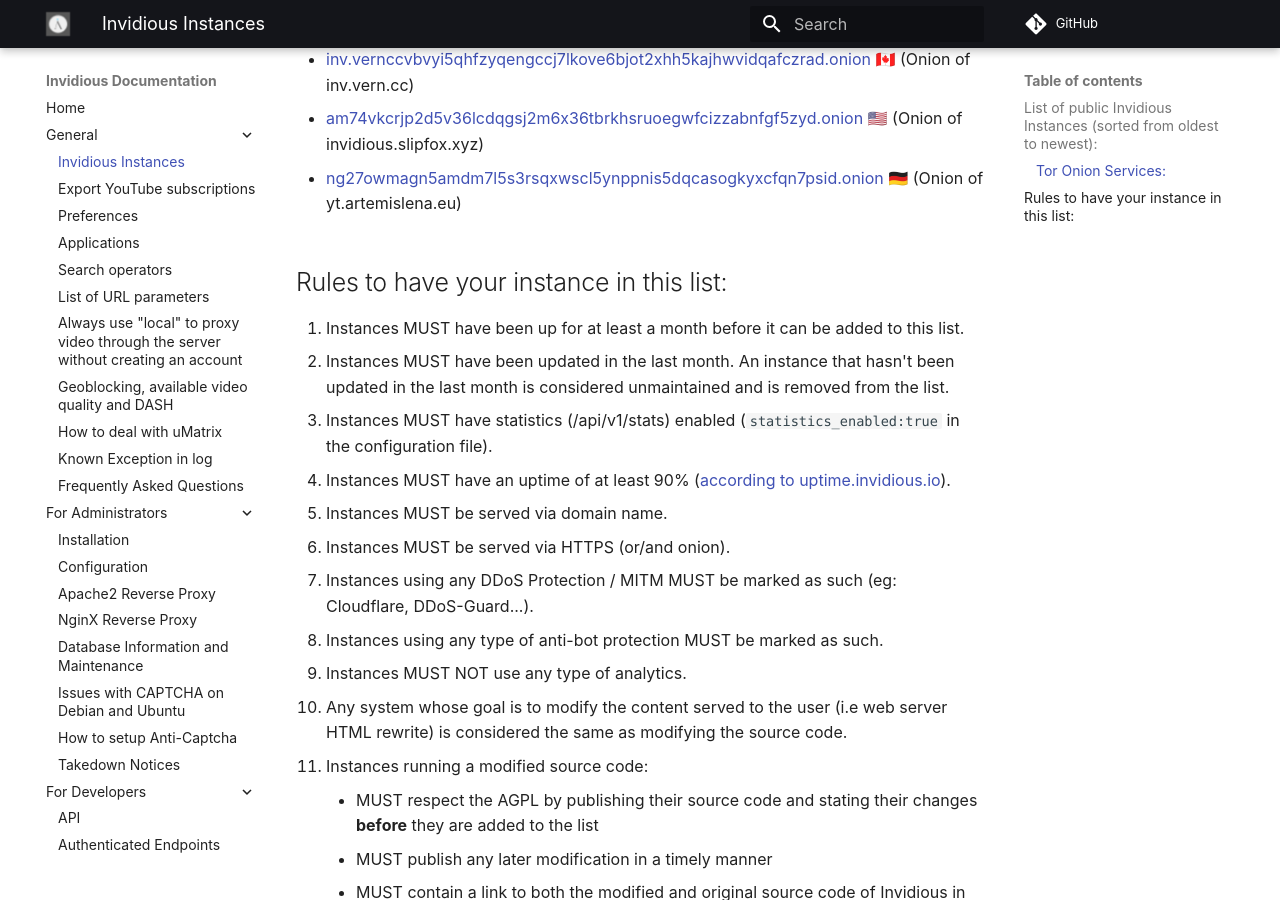
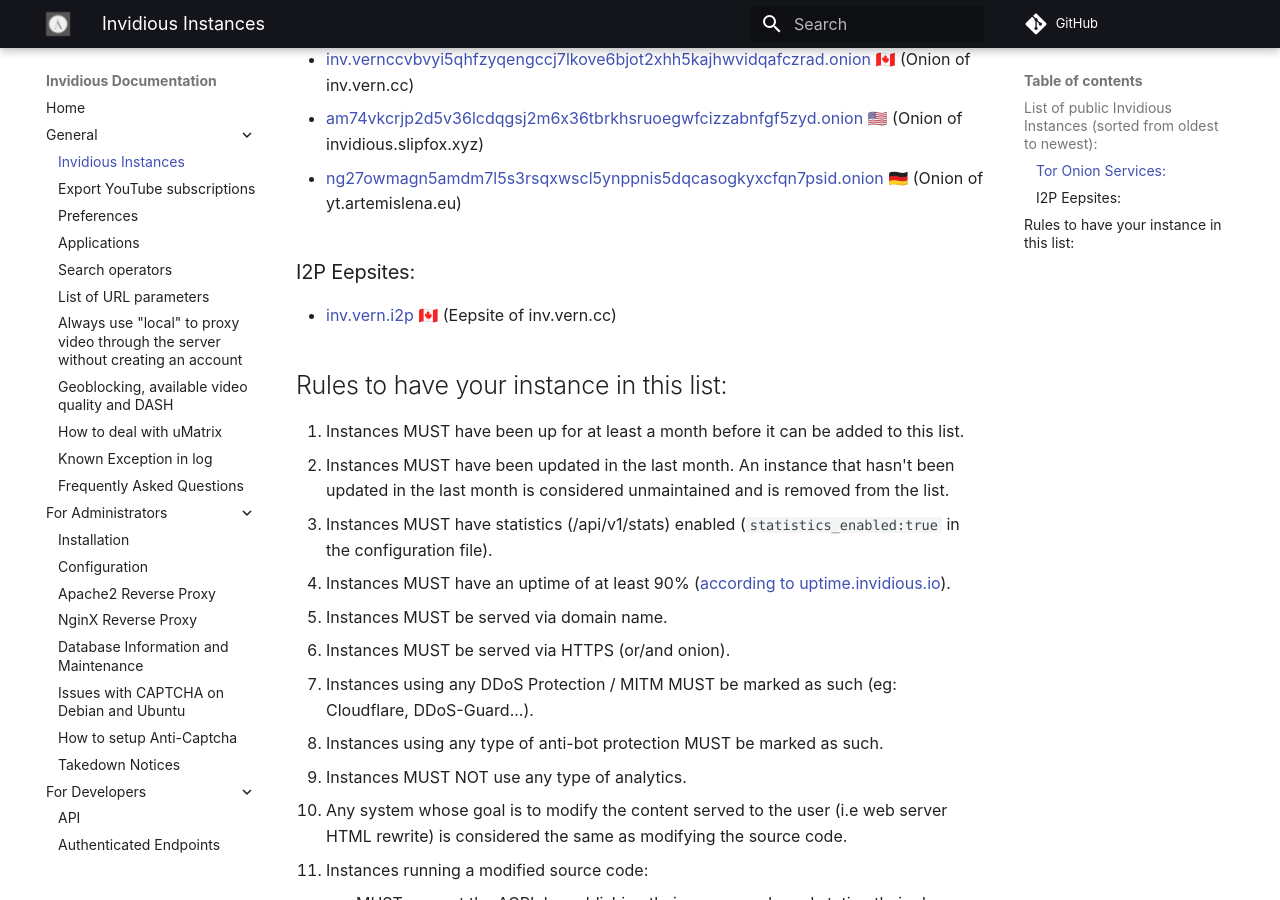
Before and after one commit to iv-org/documentation, an MkDocs documentation site: the page built from docs/instances.md, in a window 1280 px wide and 900 px high, scrolled down 1715 px. Built offline with MkDocs 1.6.1 and Material for MkDocs 9.7.7, drawn with Linux system fonts in a browser that asks for light colours; comment, search, counter and statistics services are not loaded.

Commit message:
Add an I2P section to the instance list and add ~vern's invidious eepsite to it (#290)
* Add I2P sec to instancelist and add ~vern to it

* make it I2P Eepsites instead of I2P Eepsite Services

Co-authored-by: TheFrenchGhosty <47571719+TheFrenchGhosty@users.noreply.github.com>

Co-authored-by: TheFrenchGhosty <47571719+TheFrenchGhosty@users.noreply.github.com>

```diff
--- a/docs/instances.md
+++ b/docs/instances.md
@@ -71,6 +71,10 @@
 
 * [ng27owmagn5amdm7l5s3rsqxwscl5ynppnis5dqcasogkyxcfqn7psid.onion](http://ng27owmagn5amdm7l5s3rsqxwscl5ynppnis5dqcasogkyxcfqn7psid.onion) 🇩🇪 (Onion of yt.artemislena.eu)
 
+### I2P Eepsites:
+
+* [inv.vern.i2p](http://verni6dr4qxjgjumnvesxerh5rvhv6oy5ddeibaqy5d7tgbiiyfa.b32.i2p/) 🇨🇦 (Eepsite of inv.vern.cc)
+
 ## Rules to have your instance in this list:
 
 1. Instances MUST have been up for at least a month before it can be added to this list.
```
